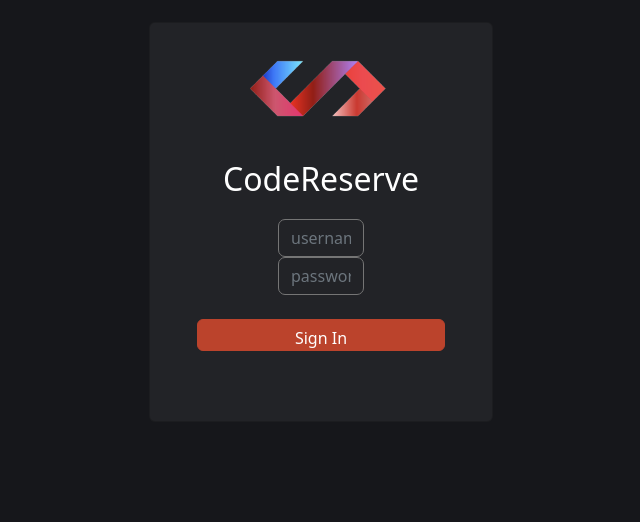
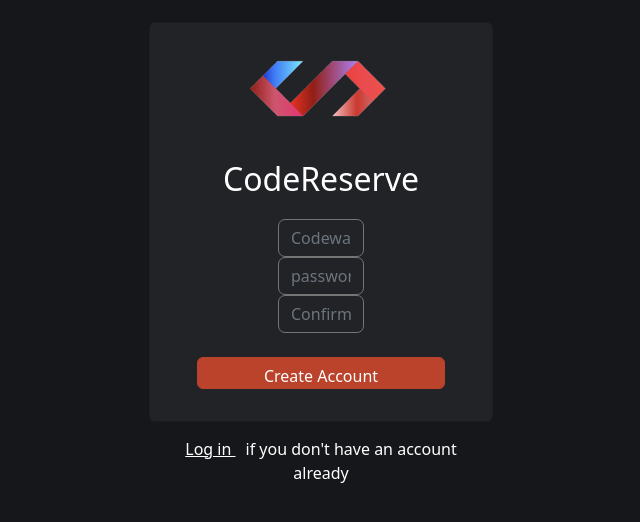
Before and after one commit to Presued/codewarssprint, a React (Create React App) app: page /SignUp in a window 1280 px wide. Shown: the part 138-660 px from the top of the page, without its empty margins (319-959 px from the left). Built offline with nearby package versions, Linux system fonts and the light colour scheme.

Commit message:
mergingComponents

```diff
--- a/src/App.css
+++ b/src/App.css
@@ -99,3 +99,12 @@
 .loginINputAndBtn{
   width: 300px;
 }
+
+.loginInput ::placeholder{
+  color: #222327;
+}
+
+.loginSignUp{
+  color: white;
+  padding-right: 10px;
+}
--- a/src/App.tsx
+++ b/src/App.tsx
@@ -7,11 +7,14 @@ import SignIn from './Components/SignInComponent';
 import CodewarsProfile from './Components/CodewarsProfileComponent/CodeWarsProfile';
 import RandomComponent from './Components/RandomComponent/RandomComponent';
 import SearchComponent from './Components/SearchComponent/SearchComponent';
+import Header from './Components/HeaderComponent/HeaderComponent';
+import Footer from './Components/FooterComponent/FooterComponent';
 
 
 function App() {
   return (
    <BrowserRouter>
+
    <Routes>
     <Route path='/' element={<SignIn />} />
    <Route path='/SignUp' element={<SignUp />} />
@@ -19,7 +22,6 @@ function App() {
    <Route path='/SearchComponent' element={<SearchComponent/>} />
    </Routes>
    </BrowserRouter>
-
   );
 }
 
--- a/src/Components/CodewarsProfileComponent/CodeWarsProfile.tsx
+++ b/src/Components/CodewarsProfileComponent/CodeWarsProfile.tsx
@@ -2,6 +2,7 @@ import React, { useEffect, useState } from 'react';
 import { Container, Row, Col } from 'react-bootstrap';
 import './CodeWarsProfile.css';
 import Footer from '../FooterComponent/FooterComponent';
+import Header from '../HeaderComponent/HeaderComponent';
 
 interface UserData {
     username?: string;
@@ -56,8 +57,11 @@ const CodewarsProfile: React.FC<Props> = ({ userId }) => {
     } = userData;
 
     return (
+        <>
+         <Header/>
         <Container className="profile-container">
             <Container className='text-container'>
+
                 <Row className="row-title">
                     <Col xs={6}>
                         <span className="kyu text" style={{ color: kyuColor }}>{kyuLevel} Kyu</span>
@@ -81,8 +85,10 @@ const CodewarsProfile: React.FC<Props> = ({ userId }) => {
                 <Col xs={4}><span style={{ color: "#999999", fontFamily: "LatoBold" }}>Leaderboard Position:</span> #{leaderboardPosition?.toLocaleString()}</Col>
                 <Col xs={4}><span style={{ color: "#999999", fontFamily: "LatoBold" }}>Total Authored Kata:</span> {totalAuthoredKata}</Col>
             </Row>
-            <Footer/>
         </Container>
+        <Footer />
+        </>
+
     );
 };
 
--- /dev/null
+++ b/src/Components/HeaderComponent/HeaderComponent.css
@@ -0,0 +1,17 @@
+.header-gradient {
+    width: 100%;
+    height: 170px;
+    background: linear-gradient(to bottom,
+            rgba(34, 35, 39, 1),
+            rgba(22, 23, 27, 1));
+}
+
+.header {
+    position: relative;
+}
+
+.header-logo {
+    position: absolute;
+    top: 30px;
+    left: 40px;
+}
--- /dev/null
+++ b/src/Components/HeaderComponent/HeaderComponent.tsx
@@ -0,0 +1,14 @@
+import React from 'react';
+import '../HeaderComponent/HeaderComponent.css';
+import CodeReserve from "../../assets/CodeReserve.png"
+
+const Header: React.FC = () => {
+    return (
+        <div className="header">
+            <img src={CodeReserve} alt="logo" className="header-logo" />
+            <div className="header-gradient"></div>
+        </div>
+    );
+};
+
+export default Header;
--- a/src/Components/SignInComponent.tsx
+++ b/src/Components/SignInComponent.tsx
@@ -11,7 +11,7 @@ import CodewarsProfile from './CodewarsProfileComponent/CodeWarsProfile';
 
 
 
-const SignUp = (): JSX.Element => {
+const SignIn = (): JSX.Element => {
     const { setUser } = useContext(MyContext);
     const [Username, setUsername] = useState('');
     const [Password, setPassword] = useState('');
@@ -65,16 +65,16 @@ const SignUp = (): JSX.Element => {
                                         <div  >
                                         <Form className='logForm'>
                                     <Form.Group>
-                                        <input className='loginINputAndBtn' onChange={({ target: { value } }) => setUsername(value)} type='text' value={Username} placeholder='Username'/>
+                                        <input className='loginINputAndBtn loginInput' onChange={({ target: { value } }) => setUsername(value)} type='text' value={Username} placeholder='Username'/>
                                     </Form.Group>
                                     <Form.Group >
-                                        <input className='mb-10 loginINputAndBtn' type='password' onChange={({ target: { value } }) => setPassword(value)} placeholder='Password' />
+                                        <input className='mb-10 loginINputAndBtn loginInput' type='password' onChange={({ target: { value } }) => setPassword(value)} placeholder='Password' />
                                     </Form.Group>
                                 </Form>
                                 <Button className="btn btn-primary loginBtn loginINputAndBtn" onClick={() => handleLogin(Username)} variant=''>Login</Button>
                                         </div>
                                         <div>
-                                    <p className='text-white text-center pt-3'><span className='signUp'>Sign up</span> if you don't have an account already</p>
+                                    <p className='text-white text-center pt-3'><Link to="/SignUp" className='signUp loginSignUp'>Sign up</Link> if you don't have an account already</p>
                                     </div>
                                     </Col>
                                 </Row>
@@ -88,4 +88,4 @@ const SignUp = (): JSX.Element => {
     )
 }
 
-export default SignUp;
+export default SignIn;
--- a/src/Components/SignUpComponent.tsx
+++ b/src/Components/SignUpComponent.tsx
@@ -2,12 +2,52 @@ import '../App.css'
 import { Row, Col, Card, ListGroup,Form, Button } from 'react-bootstrap'
 import CodeLogo from '../Asset/codewarslogo.svg'
 import CodeReserve from '../Asset/CodeReserveLogo-removebg-preview.png'
+import { Link, Navigate, useNavigate } from 'react-router-dom'
+import SignIn from './SignInComponent'
+import { createAcc } from '../Services/DataServices'
+import { useState } from 'react'
 
 const SignUp = (): JSX.Element => {
+
+    const [Username, setUsername] = useState('');
+    const [Password, setPassword] = useState('');
+    const navigate = useNavigate();
+
+
+
+const handleInputChange = (event: any) => {
+    setUsername(event.target.value);
+}
+
+const handleInputPassword = (event: any) => {
+    setPassword(event.target.value);
+
+}
+
+    const handleSubmit = async () => {
+      let userData = {
+          Id: 0,
+          Username,
+          Password
+      }
+      createAcc(userData)
+      const GetLoggedInData = async () => {
+          let result = await createAcc(userData)
+
+          if (result) {
+              navigate('/');
+          } else {
+          }
+      }
+      console.log(Username)
+      console.log(Password)
+      GetLoggedInData()
+      }
+
+
     return (
         <>
             <div className="brColor">
-
                 <Row className='moveCard'>
                     <Col className='cBody'>
                         <Card className='cuzCard'>
@@ -32,8 +72,9 @@ const SignUp = (): JSX.Element => {
                                     <Col>
                                         <div>
                                             <ListGroup className='cusLi'>
-                                                <Form.Control  className='listCuz' type="email" placeholder="username"/>
-                                                <Form.Control  className='listCuz' type="email" placeholder="password"/>
+                                                <Form.Control onChange={handleInputChange}  className='listCuz' type="email" placeholder="Codewars Login"/>
+                                                <Form.Control onChange={handleInputPassword}  className='listCuz' type="email" placeholder="password"/>
+                                                <Form.Control  className='listCuz' type="email" placeholder="Confirm Password"/>
                                             </ListGroup>
                                         </div>
                                     </Col>
@@ -42,11 +83,17 @@ const SignUp = (): JSX.Element => {
                                 <Row>
                                     <Col>
                                         <div className='d-flex justify-content-center pt-4'>
-                                            <Button className='signInButton'>Sign In</Button>
+                                            <Button onClick={handleSubmit} className='signInButton'>Create Account</Button>
                                         </div>
                                     </Col>
                                 </Row>
-
+                                <Row>
+                                    <Col>
+                                    <div>
+                                    <p className='text-white text-center pt-5'> <Link className='loginSignUp' to="/">Log in </Link> <span>if you don't have an account already </span> </p>
+                                    </div>
+                                    </Col>
+                                </Row>
                             </Card.Body>
                         </Card>
                     </Col>
--- a/src/Services/DataServices.tsx
+++ b/src/Services/DataServices.tsx
@@ -1,6 +1,18 @@
+import { Modal } from 'react-bootstrap';
+
+
 let userData = {};
 
+
+
+
 export async function createAcc(createdUser: { Id: number; Username: string; Password: string; }) {
+
+    const codewarsResponse = await fetch(`https://www.codewars.com/api/v1/users/${createdUser.Username}`);
+    if (codewarsResponse.status != 200) {
+        throw new Error('Username does not exist');
+    }
+    else{
         const res = await fetch('https://katacode.azurewebsites.net/user/adduser', {
             method: "POST",
             headers: {
@@ -15,6 +27,10 @@ export async function createAcc(createdUser: { Id: number; Username: string; Pas
         let data = await res.json();
         return data;
     }
+
+}
+
+
 
 export async function login(loginUser: { Username: string; Password: string; }) {
     const res = await fetch('https://katacode.azurewebsites.net/user/login', {
```
Also changed, not shown: src/assets/CodeReserve.png (added), src/index.css (line endings or trailing spaces). Lines whose indentation alone changed are shown as unchanged.
